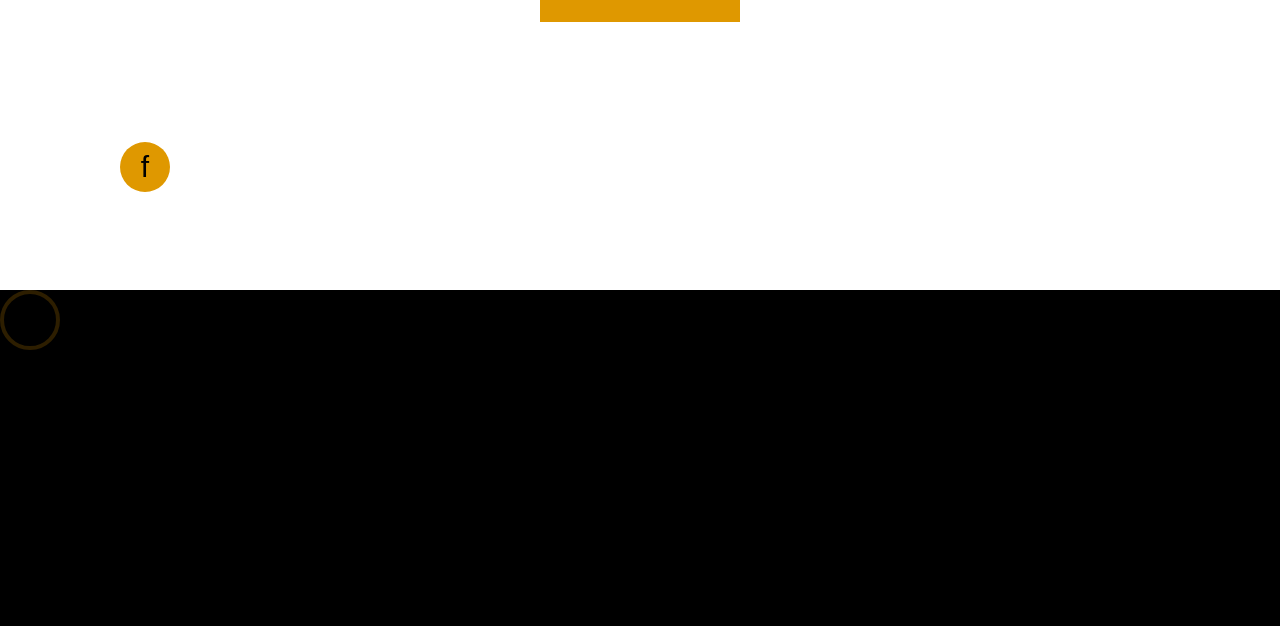
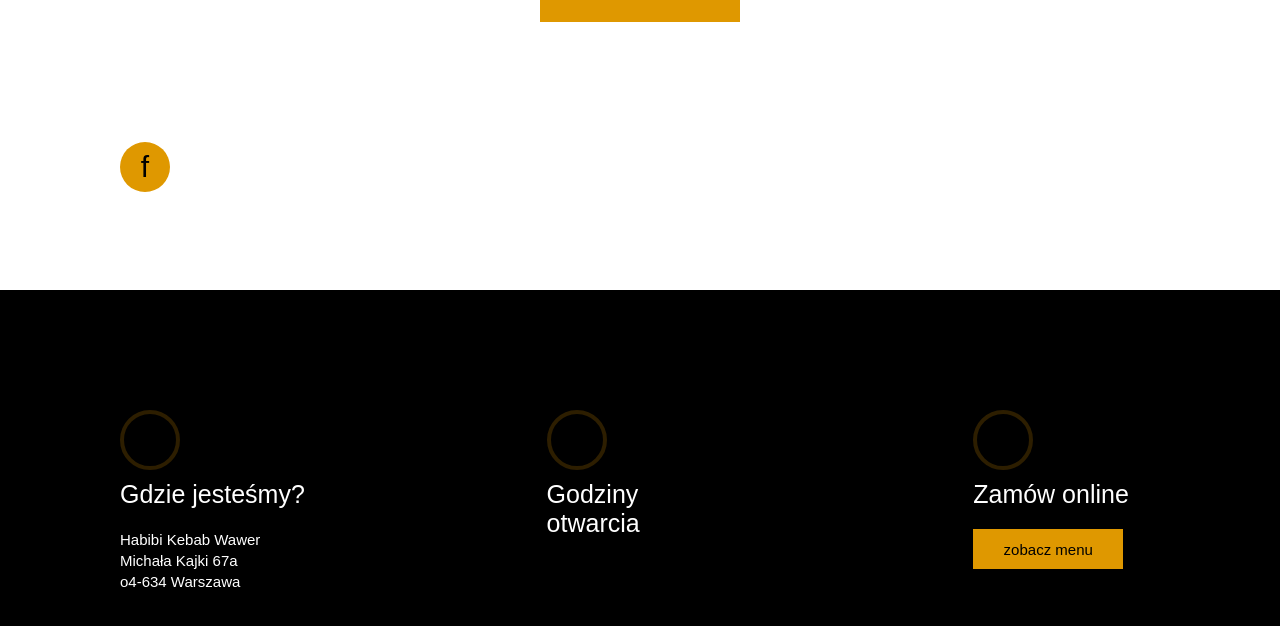
Before and after one commit to MikolajPotiopa/moj-kebab-react, a React (Vite) app: page / in a window 1280 px wide. Shown: the part 730-1356 px from the top of the page. Built offline with nearby package versions, Linux system fonts and the light colour scheme.

Commit message:
03.04.2026 boxy

```diff
--- a/src/Inside.jsx
+++ b/src/Inside.jsx
@@ -1,12 +1,15 @@
-import Icon from "./Icons";
+import TimeOpen from "./TimeOpen";
 import Localisation from "./Localisation";
+import OnlineReservation from "./OnlineReservation";
 
 export default function Inside()
 {
     return(
         <div className="inside">
-            <div>
+            <div className="boxes">
                 <Localisation></Localisation>
+                <TimeOpen></TimeOpen>
+                <OnlineReservation></OnlineReservation>
             </div>
 
         </div>
--- /dev/null
+++ b/src/OnlineReservation.jsx
@@ -0,0 +1,14 @@
+import Icon from "./Icons";
+import Text from "./Text";
+import Button from "./Button"
+export default function OnlineReservation()
+{
+    return(
+        <div className="thirdBox">
+            <Icon></Icon>
+            <Text className={'thirdBoxTitle'} text={'Zamów online'}></Text>
+            <Button className={'thirdBoxButton'} value={'zobacz menu'}></Button>
+
+        </div>
+    );
+}
--- a/src/TimeOpen.jsx
+++ b/src/TimeOpen.jsx
@@ -7,6 +7,7 @@ export default function TimeOpen()
     return(
 
     <div className="secondBox">
+        <Icon></Icon>
         <Text className={'secondBoxTitle'} text={'Godziny otwarcia'}></Text>
         {/*zrobic liste godzin*/}
     </div>
--- a/src/styleHeader.css
+++ b/src/styleHeader.css
@@ -64,6 +64,7 @@
     color: var(--color-casual);
     font-size: var(--font-size-casual);
     transition: background-color 0.2s ease;
+    cursor: pointer;
 }
 .headerButton :hover
 {
@@ -158,6 +159,7 @@
 
     transition: background-color 0.2s ease;
     transition: all 0.2s ease;
+    cursor: pointer;
 
 }
 .frontButton :hover
--- a/src/styleInside.css
+++ b/src/styleInside.css
@@ -1,3 +1,10 @@
+:root
+{
+    --font-size-casual:15px;
+    --color-casual:#FFFFFF;
+    --color-orange: rgb(223, 152, 0);
+}
+
 .inside
 {
     height: 4000px;
@@ -15,5 +22,61 @@
     background-color: transparent;
     border-radius: 50%;
     border: 4px solid rgba(223, 152, 0,0.2) ;
+}
+
+.firstBox, .secondBox ,.thirdBox
+{
+    float: left;
+    padding: 120px;
+    height: 400px;
+    width: 33.33%;
+
+
 
 }
+
+.firstBoxTitle , .secondBoxTitle, .thirdBoxTitle
+{
+    color: var(--color-casual);
+    font-family: sans-serif;
+    font-size: 25px;
+    padding-top: 10px;
+    padding-bottom: 20px;
+}
+
+.firstBoxText
+{
+    color: var(--color-casual);
+    font-family: sans-serif;
+    font-size: 15px;
+    line-height: 1.4;
+}
+
+
+.thirdBoxButton button
+{
+    width: 100%;
+    height: 100%;
+
+
+    font-weight: 500;
+    font-size: var(--font-size-casual);
+
+    border: 4px rgba(0, 0,0,0);
+    color: #000000;
+    background-color: var(--color-orange);
+    outline: none;
+    transition: background-color 0.2s ease;
+    cursor: pointer;
+
+}
+.thirdBoxButton
+{
+    width: 150px;
+    height: 40px;
+}
+.thirdBoxButton button:hover
+{
+
+    background-color: #FFFFFF;
+}
```
